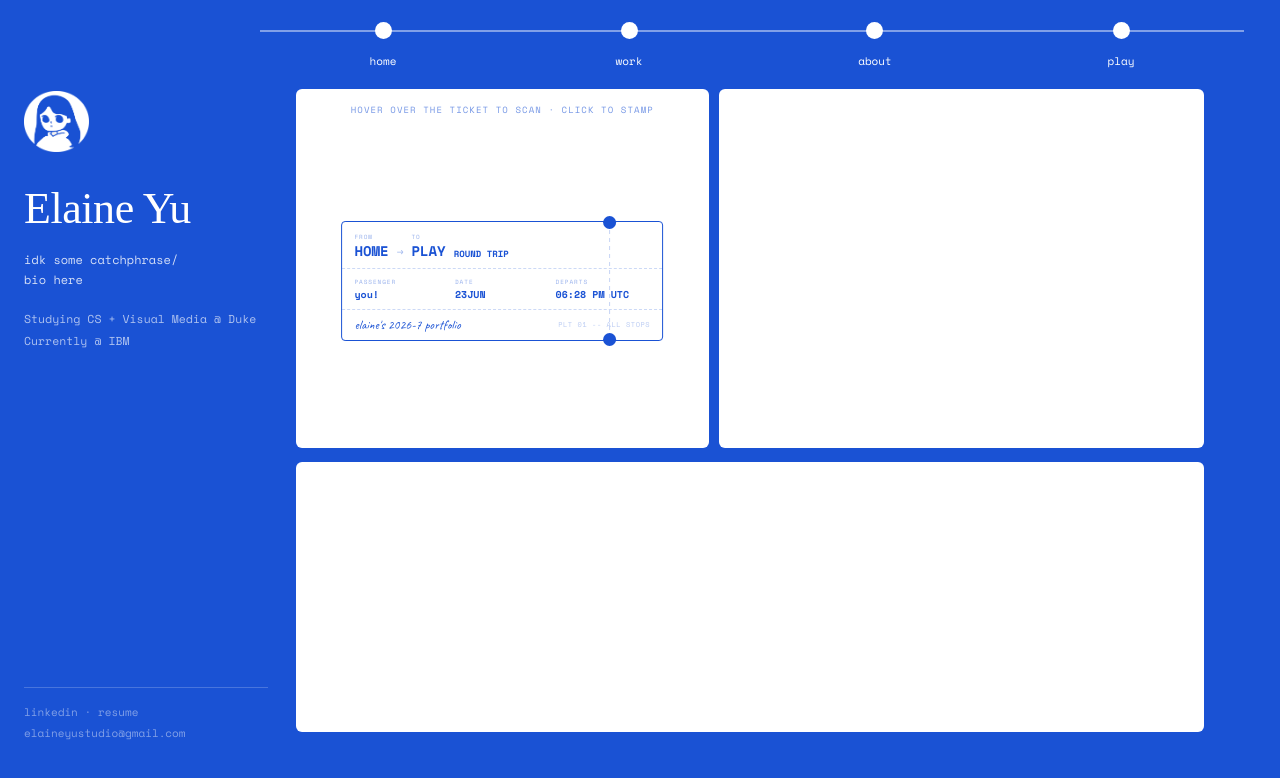
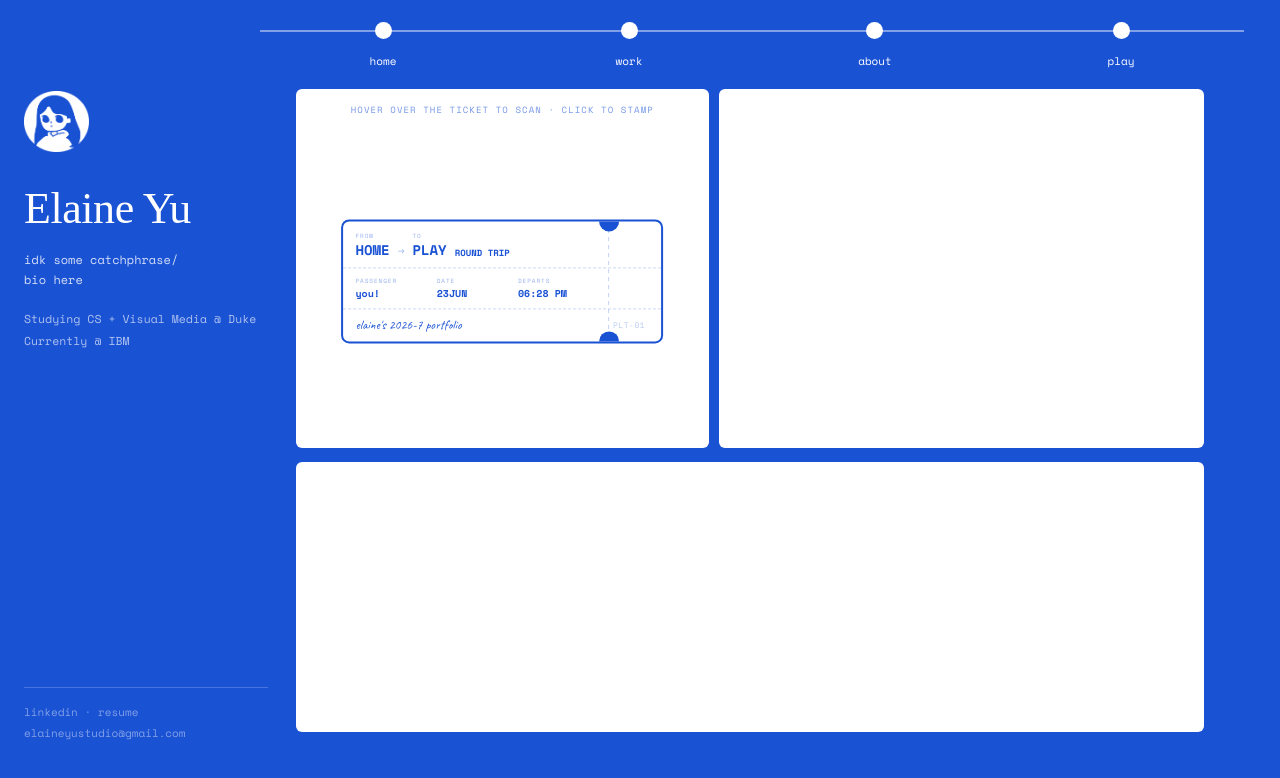
Before and after one commit to ela1ne0/portfolio2026-7, a website built with Vite: page index.html in a window 1280 px wide. Built offline with nearby package versions, Linux system fonts and the light colour scheme.

Commit message:
fixed the format of the ticket

```diff
--- a/index.html
+++ b/index.html
@@ -147,7 +147,7 @@
 
             <div class="t-bot">
               <div class="t-name-italic">elaine's 2026-7 portfolio</div>
-              <div class="t-num">PLT 01 -- ALL STOPS</div>
+              <div class="t-num">PLT-01</div>
             </div>
 
             <!-- stamp overlay -->
--- a/src/css/components/ticket.css
+++ b/src/css/components/ticket.css
@@ -23,9 +23,9 @@
   width: 78%;
   max-width: 340px;
   background: #fff;
-  border: 1.5px solid var(--blue);
-  border-radius: 4px;
-  overflow: visible;
+  border: 2px solid #1a52d4;
+  border-radius: 8px;
+  overflow: hidden;
 }
 
 /* scan */
@@ -71,6 +71,7 @@
 /* ticket content */
 .t-top {
   padding: 10px 12px 8px;
+  padding-right: 68px;
   border-bottom: 1px dashed rgba(26,82,212,0.22);
   display: flex;
   align-items: flex-start;
@@ -106,6 +107,7 @@
   grid-template-columns: 1fr 1fr 1fr;
   gap: 6px;
   border-bottom: 1px dashed rgba(26,82,212,0.22);
+  padding-right: 68px;
 }
 .t-field-val {
   font-size: 10px;
@@ -116,9 +118,9 @@
 }
 .t-bold { font-weight: 700; }
 .t-bot {
-  padding: 7px 12px;
-  display: flex;
-  justify-content: space-between;
+  padding: 8px 12px;
+  display: grid;
+  grid-template-columns: 1fr 60px;
   align-items: center;
 }
 .t-name-italic {
@@ -127,16 +129,19 @@
   color: var(--blue);
 }
 .t-num {
-  font-size: 7px;
+  font-size: 8px;
   color: rgba(26,82,212,0.3);
-  letter-spacing: 0.08em;
+  letter-spacing: 0.06em;
+  text-align: right;
+  padding-right: 4px;
   font-family: var(--font-mono);
 }
 
 /* perf stub */
 .t-stub {
   position: absolute;
-  right: 52px; top: 0; bottom: 0;
+  right: 52px;
+  top: 0; bottom: 0;
   width: 1px;
   background-image: repeating-linear-gradient(
     to bottom,
@@ -148,13 +153,17 @@
 }
 .t-notch {
   position: absolute;
-  right: 46px;
-  width: 13px; height: 13px;
+  width: 20px;
+  height: 20px;
   border-radius: 50%;
-  background: var(--blue);
+  background: #1a52d4;
+  border: none;
+  z-index: 3;
+  right: -10px;
 }
-.t-notch.top { top: -6px; }
-.t-notch.bot { bottom: -6px; }
+.t-notch { right: 42px; }
+.t-notch.top { top: -10px; }
+.t-notch.bot { bottom: -10px; }
 
 /* stamp */
 .stamp-overlay {
--- a/src/js/ticket.js
+++ b/src/js/ticket.js
@@ -30,10 +30,7 @@ function updateTime() {
   const minutes  = String(now.getMinutes()).padStart(2,'0');
   const ampm     = hours24 >= 12 ? 'PM' : 'AM';
   const hours12  = hours24 % 12 || 12;
-  //est vs edt toggle
-  const tz = now.toLocaleTimeString('en-US', { timeZoneName: 'short' })
-  .split(' ')[2]; // extracts 'EST' or 'EDT' from the locale string
-  const timeStr = `${String(hours12).padStart(2,'0')}:${minutes} ${ampm} ${tz}`;
+  const timeStr = `${String(hours12).padStart(2,'0')}:${minutes} ${ampm}`;
   const timeEl = document.getElementById('ticket-departs');
   if (timeEl) timeEl.textContent = timeStr;
 
```
